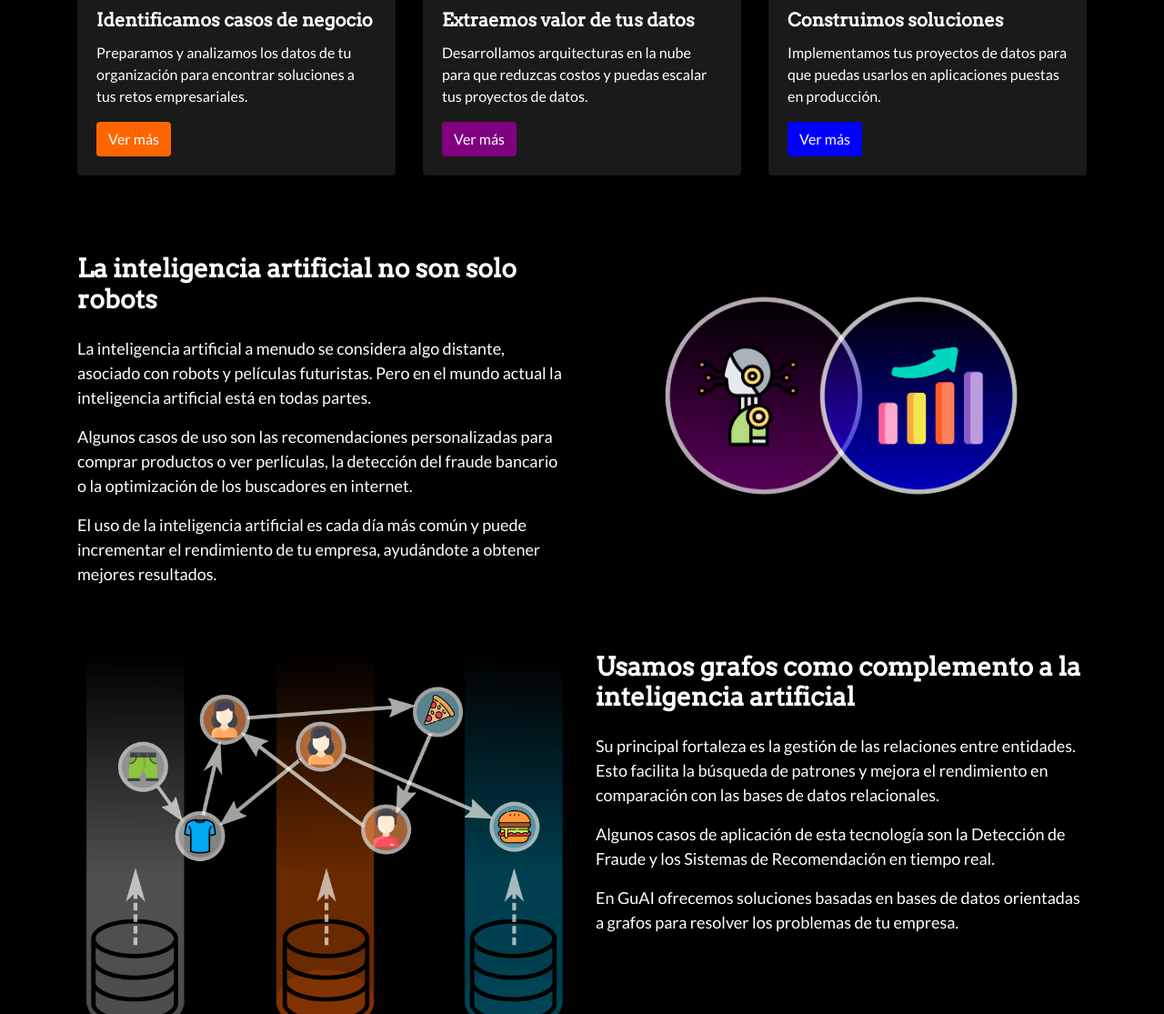
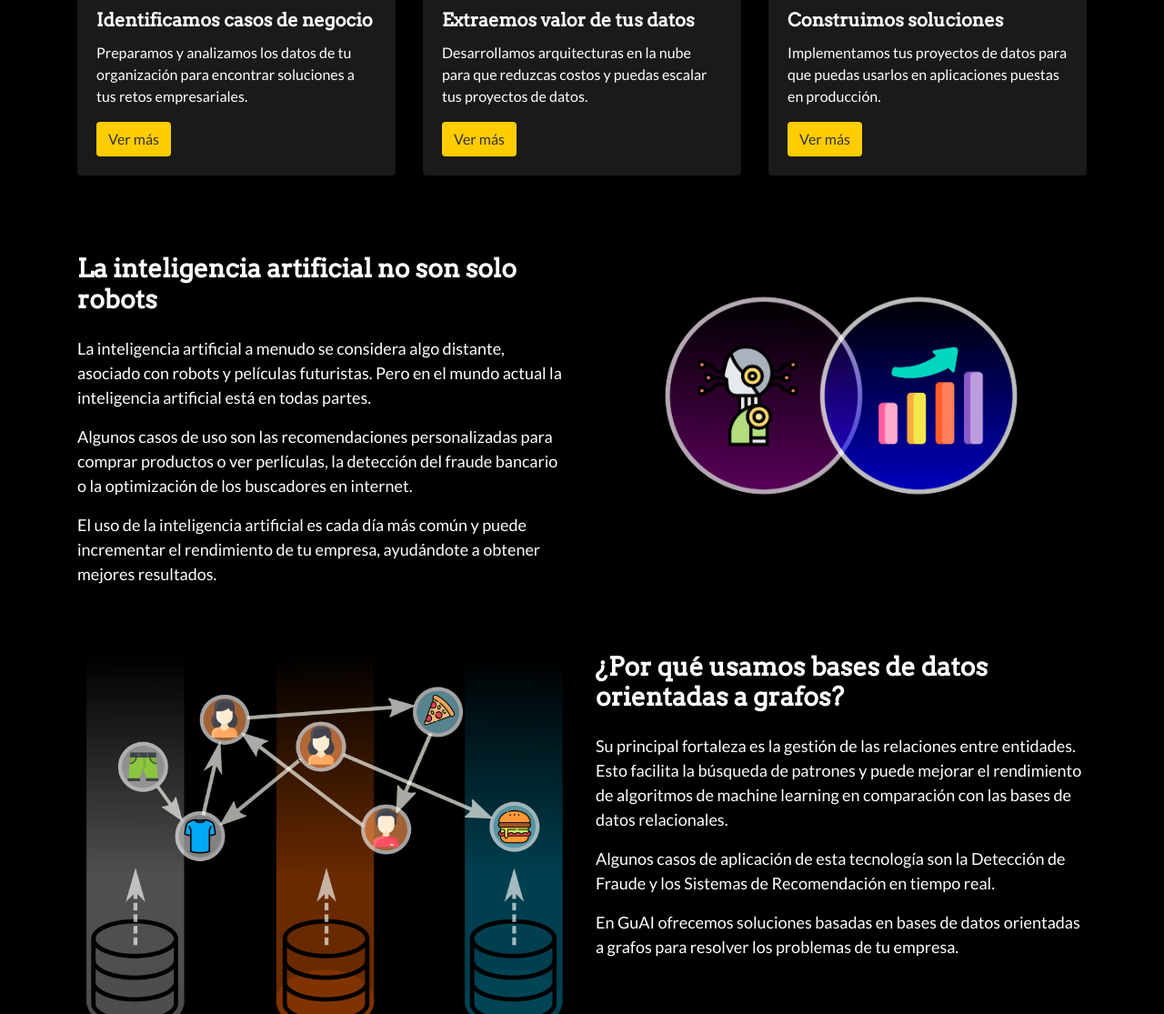
Before and after one commit to GuAI-Artificial-Intelligence/GuAI-Artificial-Intelligence.github.io, a plain HTML site: page index.html in a window 1280 px wide. Shown: the part 1620-2735 px from the top of the page at 91% size. Drawn offline with nearby package versions, Linux system fonts and the light colour scheme; animation ran at ten frames a second.

Commit message:
Cambio colores botones

```diff
--- a/index.html
+++ b/index.html
@@ -169,7 +169,8 @@
                             <h5 style="color: white;" class="card-title"><b>Identificamos casos de negocio</b></h5>
                             <p style="color: white;" class="card-text">Preparamos y analizamos los datos de tu
                                 organización para encontrar soluciones a tus retos empresariales.</p>
-                            <a href="./discover_business_cases.html" class="btn btn-guai" style="color: white; background-color: rgb(255, 102, 0);">Ver más</a>
+                            <!-- <a href="./discover_business_cases.html" class="btn btn-guai" style="color: white; background-color: rgb(255, 102, 0);">Ver más</a> -->
+                            <a href="./discover_business_cases.html" class="btn btn-guai" >Ver más</a>
                         </div>
                     </div>
 
@@ -183,7 +184,8 @@
                             <h5 style="color: white;" class="card-title"><b>Extraemos valor de tus datos</b></h5>
                             <p style="color: white;" class="card-text">Desarrollamos arquitecturas en la nube para que
                                 reduzcas costos y puedas escalar tus proyectos de datos.</p>
-                            <a href="./extract_value_from_data.html" class="btn btn-guai" style="color: white; background-color: rgb(128, 0, 128);">Ver más</a>
+                            <!-- <a href="./extract_value_from_data.html" class="btn btn-guai" style="color: white; background-color: rgb(128, 0, 128);">Ver más</a> -->
+                            <a href="./extract_value_from_data.html" class="btn btn-guai">Ver más</a>
 
                         </div>
                     </div>
@@ -198,7 +200,8 @@
                             <h5 style="color: white;" class="card-title"><b>Construimos soluciones</b></h5>
                             <p style="color: white;" class="card-text">Implementamos tus proyectos de datos para que
                                 puedas usarlos en aplicaciones puestas en producción.</p>
-                            <a href="./building_solutions.html" class="btn btn-guai" style="color: white; background-color: rgb(0, 0, 255);">Ver más</a>
+                            <!-- <a href="./building_solutions.html" class="btn btn-guai" style="color: white; background-color: rgb(0, 0, 255);">Ver más</a> -->
+                            <a href="./building_solutions.html" class="btn btn-guai" >Ver más</a>
 
                         </div>
                     </div>
@@ -261,10 +264,10 @@
                     <img src='images/graph.png' alt="Foto análisis de redes">
                 </div>
                 <div class="col-12 col-lg-6 pt-4 pb-4">
-                    <h3 style="color: white; font-weight:bold;">Usamos grafos como complemento a la inteligencia artificial</h3>
+                    <h3 style="color: white; font-weight:bold;">¿Por qué usamos bases de datos orientadas a grafos?</h3>
                     <div style="background-color: black; height:15px; width:100%"></div>
                     <p style="font-size: large;">Su principal fortaleza es la gestión de las relaciones entre entidades.
-                        Esto facilita la búsqueda de patrones y mejora el rendimiento en comparación con las bases de
+                        Esto facilita la búsqueda de patrones y puede mejorar el rendimiento de algoritmos de machine learning en comparación con las bases de
                         datos relacionales.</p>
                     <p style="font-size: large;">Algunos casos de aplicación de esta tecnología son la Detección de
                         Fraude y los Sistemas de Recomendación en tiempo real.</p>
```
